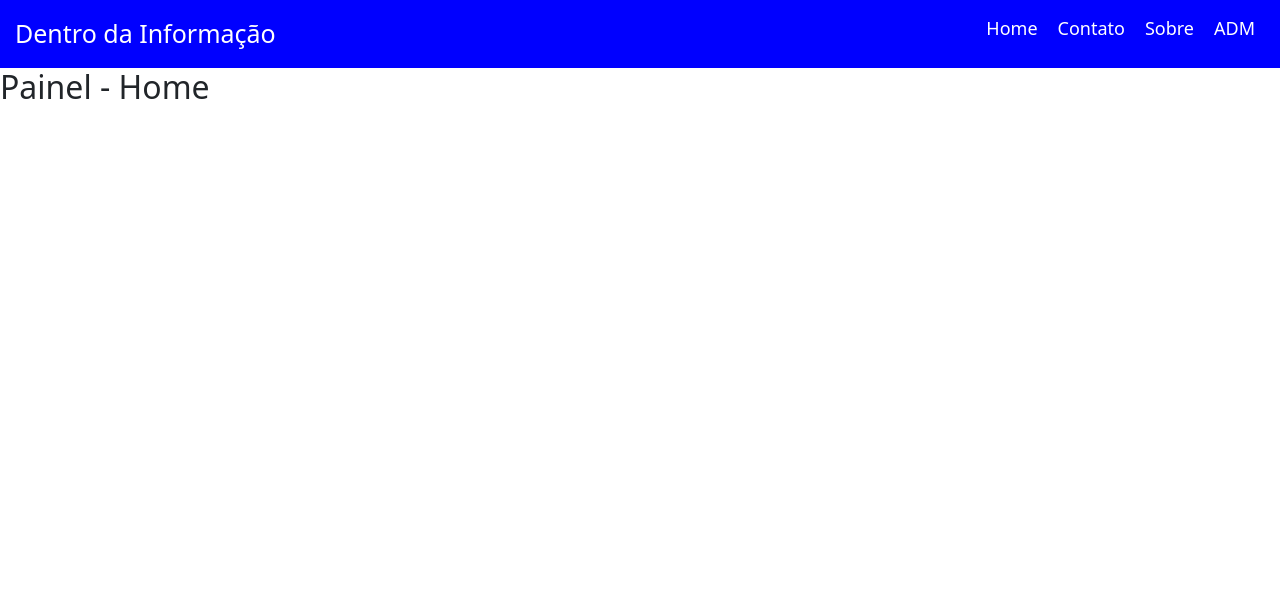
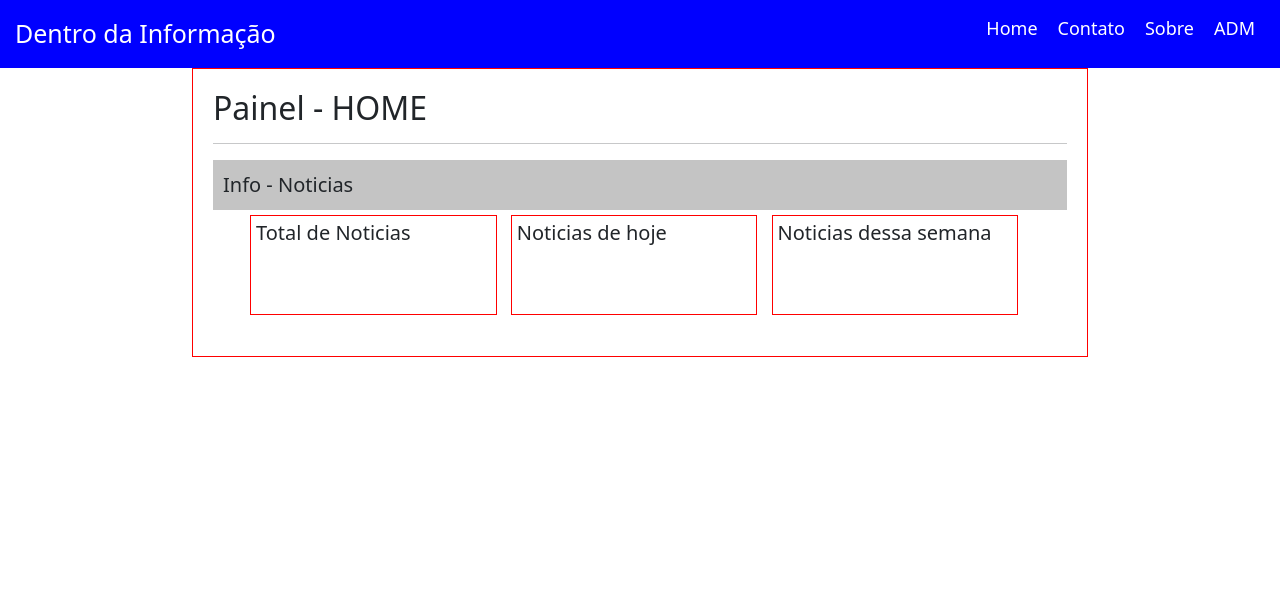
Before and after one commit to ohRobertoCarlos/dentroDaInformacao, a PHP site: page /DentroDaInformacao/src/Views/templates/painel-home.phtml in a window 1280 px wide. Shown: the top 597 px of the page. Run offline with PHP 8.4, Linux system fonts and the light colour scheme; data that the repository does not hold is empty; some libraries are stand-ins or nearby versions.

Commit message:
construiundo parcialmente layouts

```diff
--- a/config.php
+++ b/config.php
@@ -6,7 +6,7 @@ const DBNAME = 'dentro_da_informacao';
 const USER = 'root';
 const PASSWORD = '';
 
-const PATH_INDEX = 'http://localhost/blogDentroDaInformacao/';
+const PATH_INDEX = 'http://localhost/DentroDaInformacao/';
 
 require 'vendor/autoload.php';
 
--- a/src/Views/templates/header.phtml
+++ b/src/Views/templates/header.phtml
@@ -5,7 +5,6 @@
     <meta http-equiv="X-UA-Compatible" content="IE=edge">
     <meta name="viewport" content="width=device-width, initial-scale=1.0">
     <link rel="stylesheet" href="src/css/styles.css">
-    <link rel="shortcut icon" href="resources/icons/<?=$dados['icon']?>">
 
     <!--Bootstrap CSS -->
     <link href="https://cdn.jsdelivr.net/npm/bootstrap@5.0.0/dist/css/bootstrap.min.css" rel="stylesheet" integrity="sha384-wEmeIV1mKuiNpC+IOBjI7aAzPcEZeedi5yW5f2yOq55WWLwNGmvvx4Um1vskeMj0" crossorigin="anonymous">
--- a/src/Views/templates/noticia.phtml
+++ b/src/Views/templates/noticia.phtml
@@ -2,5 +2,7 @@
 <?php include 'header.phtml' ?>
 
 <h2><?=$dados['noticia']->titulo?></h2>
+<hr>
+<p><?=$dados['noticia']->texto_conteudo?></p>
 
 <?php include 'footer.phtml' ?>
--- a/src/Views/templates/painel-home.phtml
+++ b/src/Views/templates/painel-home.phtml
@@ -1,5 +1,20 @@
 <?php include 'header.phtml'?>
 
-<h2>Painel - Home</h2>
+<main class="conteiner-painel">
+    <h2>Painel - HOME</h2>
+    <hr>
+
+    <div>
+        <span>Info - Noticias</span>
+        <ul>
+            <li><h5>Total de Noticias</h5></li>
+            <li><h5>Noticias de hoje</h5></li>
+            <li><h5>Noticias dessa semana</h5></li>
+        </ul>
+    </div>
+    <div class="form-painel">
+
+    </div>
+</main>
 
 <?php include 'footer.phtml'?>
--- a/src/css/styles.css
+++ b/src/css/styles.css
@@ -40,8 +40,9 @@ article {
     background-color: white;
     justify-content: start;
     margin-bottom: 15px;
-    cursor: pointer;
     margin-left: 15px;
+    text-overflow: ellipsis;
+    padding-right: 20px;
 }
 article .item-img {
     width: 30%;
@@ -58,9 +59,11 @@ article .item-img img {
 
 article .conteudo-texto-item {
     width: 70%;
+    font-size: 12px;
 
     overflow: hidden;
     text-overflow: ellipsis;
+    white-space: nowrap;
 }
 
 article .conteudo-texto-item p {
@@ -83,6 +86,8 @@ article .conteudo-texto-item h3 {
     font-size: 25px;
     margin: 5px;
     margin-bottom: 15px;
+    cursor: pointer;
+    text-overflow: ellipsis;
 }
 
 footer{
@@ -165,3 +170,28 @@ header ul li a:hover {
     color: black;
     font-weight: 600;
 }
+
+.conteiner-painel {
+    width: 70%;
+    margin: 0 auto;
+    padding: 20px;
+    border: 1px solid red;
+    text-align: justify;
+}
+
+.conteiner-painel span {
+    display: block;
+    font-size: 20px;
+    padding: 10px;
+    background-color: #c4c4c4;
+
+}
+
+.conteiner-painel ul li {
+    display: inline-block;
+    width: 30%;
+    height: 100px;
+    border: 1px solid red;
+    padding: 5px;
+    margin: 5px;
+}
```
